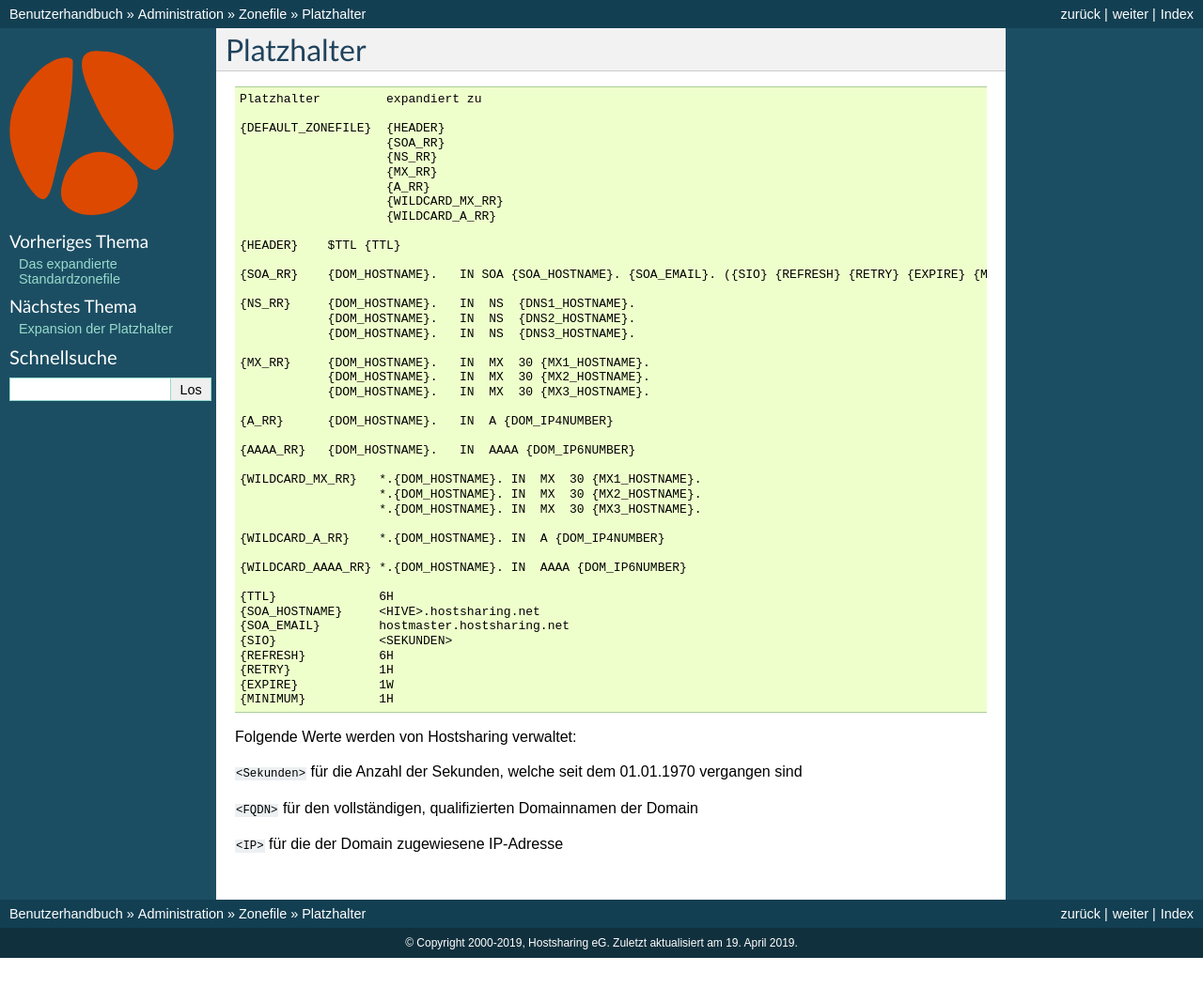
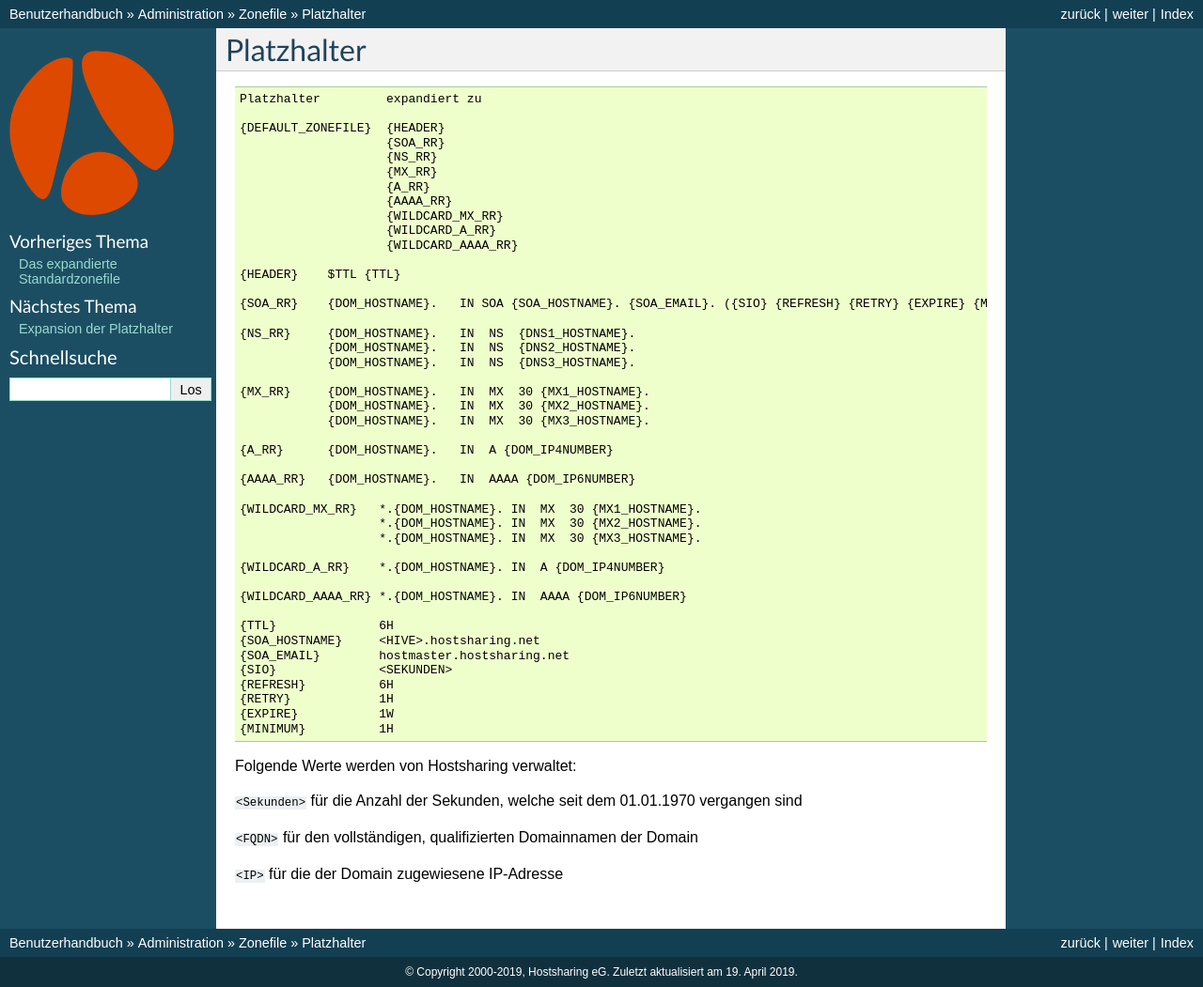
Before and after one commit to hostsharing/hs.docs.users, a Sphinx documentation site: the page built from source/administration/zonefile/platzhalter.rst, in a window 1280 px wide. Shown: the whole page at 94% size. Built offline with Sphinx 7.4.7, drawn with Linux system fonts in a browser that asks for light colours; before the commit the page ends 1020 px from its top, so only the background shows below that.

Commit message:
add AAAA Record in default zonefile

```diff
--- a/source/administration/zonefile/platzhalter.rst
+++ b/source/administration/zonefile/platzhalter.rst
@@ -11,8 +11,10 @@ Platzhalter
                             {NS_RR}
                             {MX_RR}
                             {A_RR}
+                            {AAAA_RR}
                             {WILDCARD_MX_RR}
                             {WILDCARD_A_RR}
+                            {WILDCARD_AAAA_RR}
 
         {HEADER}    $TTL {TTL}
 
```
